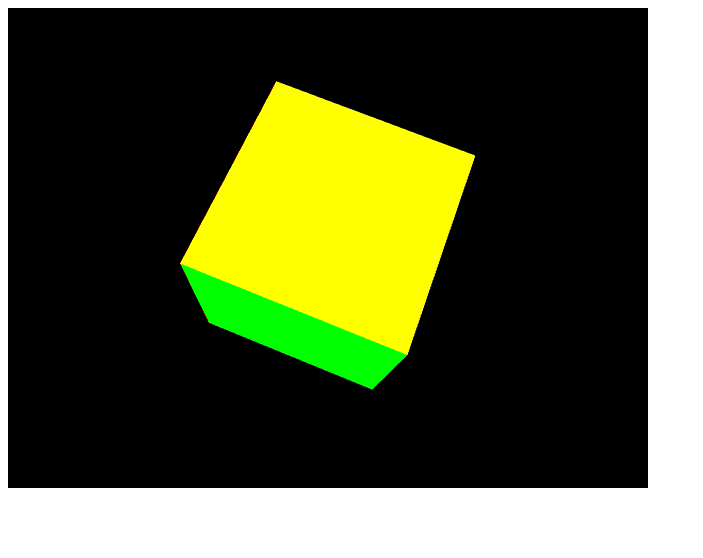
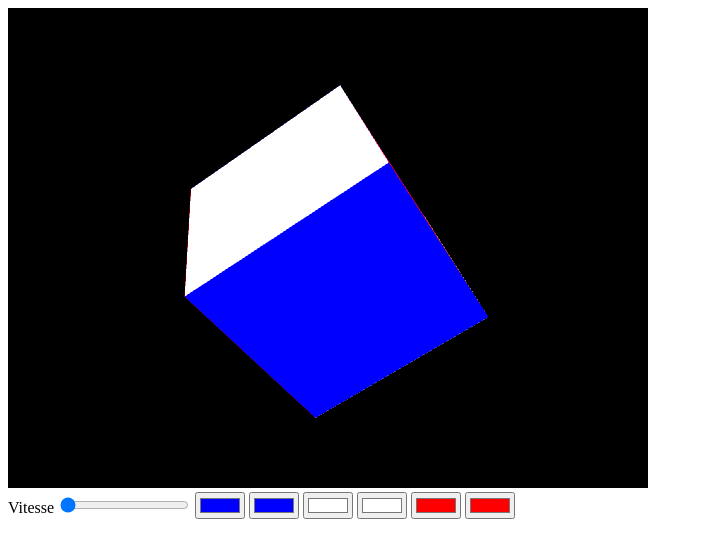
Before and after one commit to FXHibon/3DCube, a plain HTML site: page index.html in a window 1280 px wide. Shown: the whole page, without its empty margins (0-703 px from the left). Drawn offline with nearby package versions, Linux system fonts and the light colour scheme.

Commit message:
Color pickers + velocity slider + refresh instant

```diff
--- a/cube.js
+++ b/cube.js
@@ -18,6 +18,8 @@ var shaderProgram;
 var vertexPositionAttribute;
 var vertexColorAttribute;
 var perspectiveMatrix;
+var interval;
+var velocity = 30;
 
 /**
  * Application boostrap
@@ -47,9 +49,20 @@ function start() {
 
         // Set up to draw the scene periodically.
 
-        setInterval(function () {
+        for (var i = 1; i <= 6; i++) {
+            $('#color-picker' + i).change(function () {
+                initBuffers(gl);
+            });
+        }
+
+        $('#velocity-input').change(function () {
+            velocity = $('#velocity-input').val();
+        });
+
+        velocity = $('#velocity-input').val();
+        interval = setInterval(function () {
             drawScene(gl);
-        }, 15);
+        }, 1000 / 24);
     }
 }
 
@@ -141,14 +154,19 @@ function initBuffers(gl) {
     // Now set up the colors for the faces. We'll use solid colors
     // for each face.
 
-    var colors = [
-        [1.0, 1.0, 1.0, 1.0],    // Front face: white
-        [1.0, 0.0, 0.0, 1.0],    // Back face: red
-        [0.0, 1.0, 0.0, 1.0],    // Top face: green
-        [0.0, 0.0, 1.0, 1.0],    // Bottom face: blue
-        [1.0, 1.0, 0.0, 1.0],    // Right face: yellow
-        [1.0, 0.0, 1.0, 1.0]     // Left face: purple
-    ];
+
+    var colors = [];
+    for (var faceIndex = 1; faceIndex <= 6; faceIndex++) {
+        var stringColor = $('#color-picker' + faceIndex).val();
+        var faceColor = [];
+        for (var rgbIndex = 0; rgbIndex < 3; rgbIndex++) {
+            var intColor = parseInt(stringColor.substr(1 + 2 * rgbIndex, 2), 16);
+            faceColor.push(intColor / 255);
+        }
+        faceColor.push(1.0);
+        colors.push(faceColor);
+    }
+
 
     // Convert the array of colors into a table for all the vertices.
 
@@ -252,10 +270,11 @@ function drawScene(gl) {
     if (lastCubeUpdateTime) {
         var delta = currentTime - lastCubeUpdateTime;
 
-        cubeRotation += (30 * delta) / 1000.0;
-        cubeXOffset += xIncValue * ((30 * delta) / 1000.0);
-        cubeYOffset += yIncValue * ((30 * delta) / 1000.0);
-        cubeZOffset += zIncValue * ((30 * delta) / 1000.0);
+
+        cubeRotation += (velocity * delta) / 1000.0;
+        cubeXOffset += xIncValue * ((velocity * delta) / 1000.0);
+        cubeYOffset += yIncValue * ((velocity * delta) / 1000.0);
+        cubeZOffset += zIncValue * ((velocity * delta) / 1000.0);
 
         if (Math.abs(cubeYOffset) > 2.5) {
             xIncValue = -xIncValue;
--- a/index.html
+++ b/index.html
@@ -1,8 +1,11 @@
 <!doctype html>
 <html>
-  <head>
-    <title>WebGL Demo</title>
+<head>
+    <title>Amazing cube</title>
+
     <meta http-equiv="Content-Type" content="text/html; charset=utf-8">
+    <link href="style.css" type="text/css">
+    <script src="bower_components/jquery/dist/jquery.min.js"></script>
     <script src="sylvester.js" type="text/javascript"></script>
     <script src="glUtils.js" type="text/javascript"></script>
     <script src="matrix.js" type="text/javascript"></script>
@@ -16,6 +19,9 @@
       void main(void) {
         gl_FragColor = vColor;
       }
+
+
+
     </script>
 
     <!-- Vertex shader program -->
@@ -33,12 +39,33 @@
         gl_Position = uPMatrix * uMVMatrix * vec4(aVertexPosition, 1.0);
         vColor = aVertexColor;
       }
+
+
+
     </script>
-  </head>
+</head>
 
-  <body onload="start()">
+<body onload="start()">
+
+<div id="canvas-container">
     <canvas id="glcanvas" width="640" height="480">
-      Your browser doesn't appear to support the <code>&lt;canvas&gt;</code> element.
+        Your browser doesn't appear to support the <code>&lt;canvas&gt;</code> element.
     </canvas>
-  </body>
+</div>
+
+<div id="menu-container">
+
+    <label for="velocity-input">
+        Vitesse
+        <input type="range" id="velocity-input" min="10" max="150" value="10">
+    </label>
+
+    <input id="color-picker1" name="color" value="#0000ff" type="color">
+    <input id="color-picker2" name="color" value="#0000ff" type="color">
+    <input id="color-picker3" name="color" value="#ffffff" type="color">
+    <input id="color-picker4" name="color" value="#ffffff" type="color">
+    <input id="color-picker5" name="color" value="#ff0000" type="color">
+    <input id="color-picker6" name="color" value="#ff0000" type="color">
+</div>
+</body>
 </html>
```
Also changed, not shown: style.css (added, +7 -0 lines).
